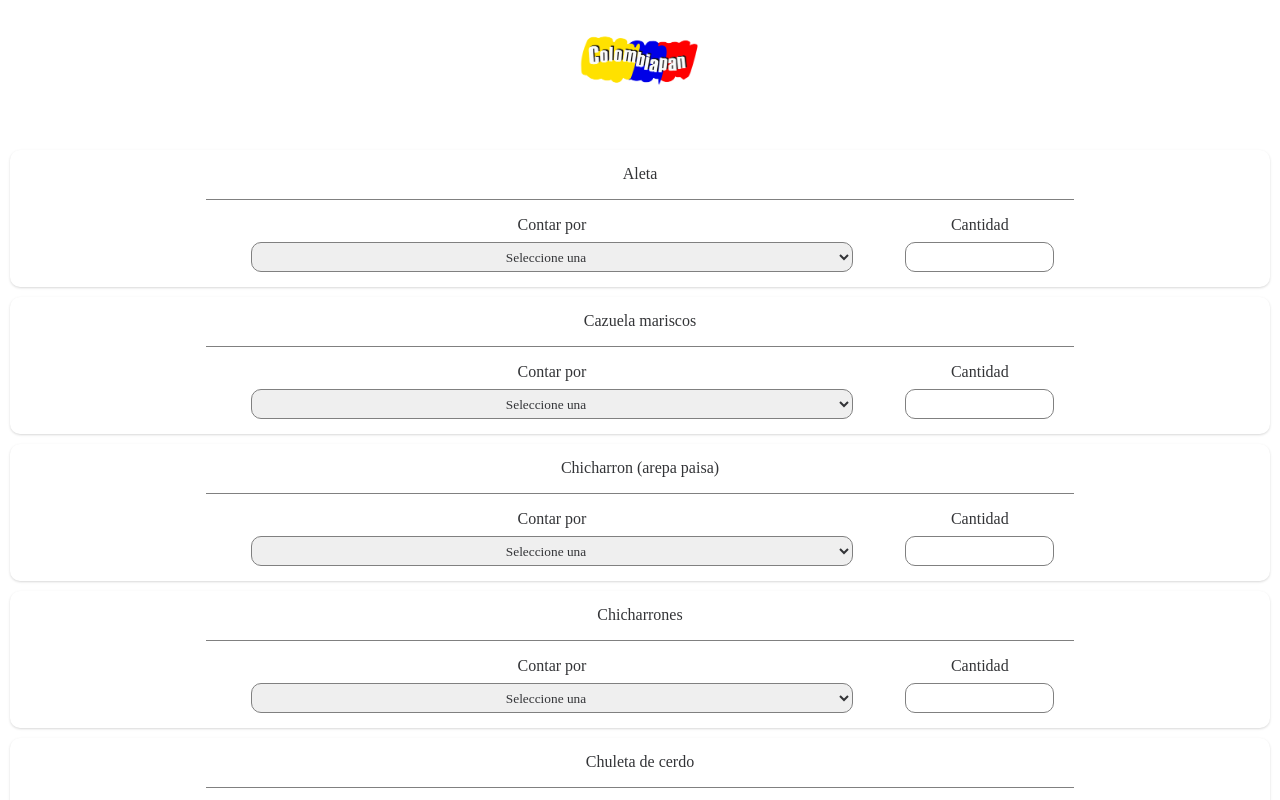
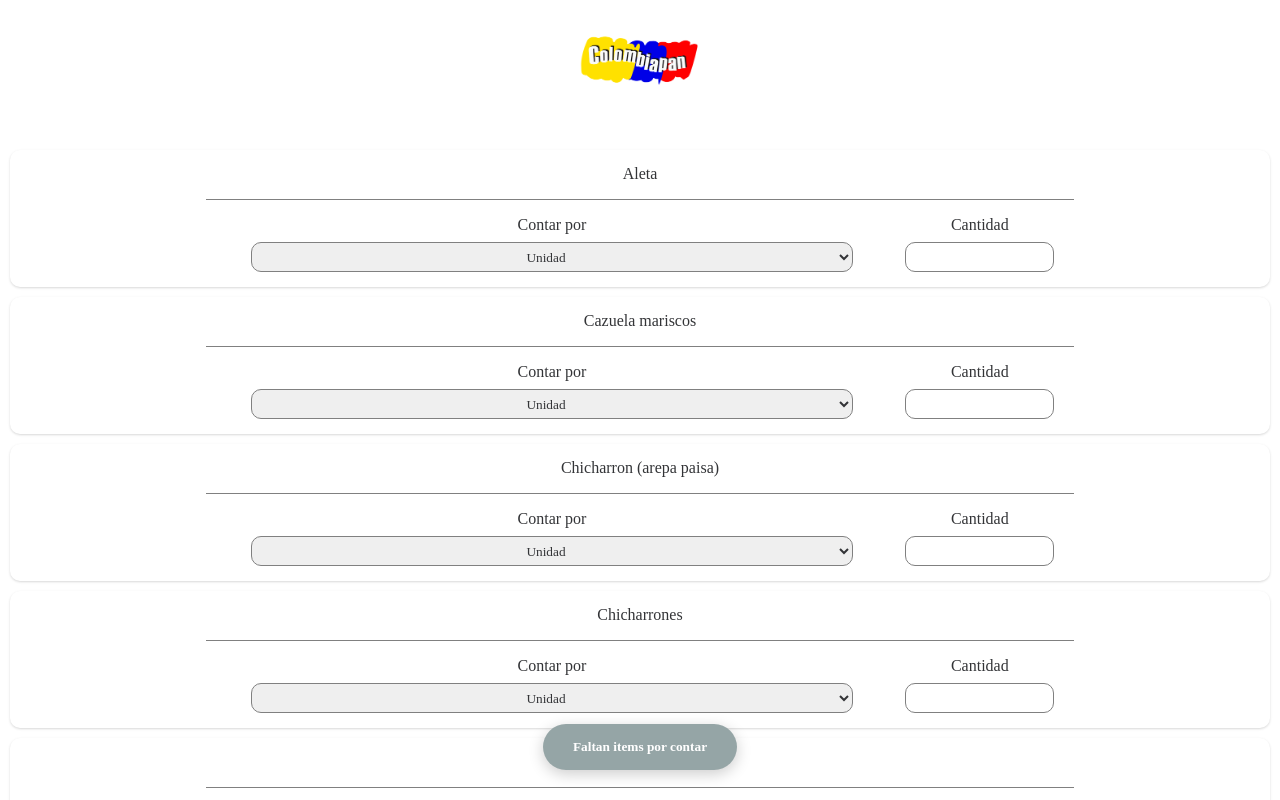
Before and after one commit to JulioMartinezTech/inventario-app, a Vue app: page / in a window 1280 px wide. Shown: the top 800 px of the page. Built offline with nearby package versions, Linux system fonts and the light colour scheme; the HTML template or start-up script is replaced by a standard one.

Commit message:
add jspdf and jspdf-autotable

```diff
--- a/package.json
+++ b/package.json
@@ -17,6 +17,8 @@
     "format": "prettier --write --experimental-cli src/"
   },
   "dependencies": {
+    "jspdf": "^4.1.0",
+    "jspdf-autotable": "^5.0.7",
     "vue": "^3.5.26"
   },
   "devDependencies": {
--- a/src/components/c-item-card.vue
+++ b/src/components/c-item-card.vue
@@ -1,29 +1,29 @@
 <template>
   <div class="c-item-card">
-    <p class="c-item-card__title">{{ props.name }}</p>
+    <p class="c-item-card__title">{{ props.item.name }}</p>
     <div class="c-item-card__separator"></div>
     <div class="c-item-card__inputs">
       <div class="c-item-card__select__container">
-        <label :for="`type-${props.name}`">Contar por</label>
+        <label :for="`type-${props.item.name}`">Contar por</label>
         <select
           v-model="selectedUniteType"
           name="type"
-          :id="`type-${props.name}`"
+          :id="`type-${props.item.name}`"
           class="c-item-card__select"
         >
           <option disabled value="">Seleccione una</option>
-          <option v-for="type in props.uniteTypes" :key="type.id" :value="type.value">
+          <option v-for="type in props.unitTypes" :key="type.id" :value="type.value">
             {{ type.label }}
           </option>
         </select>
       </div>
       <div class="c-item-card__input__container">
-        <label :for="`qty-${props.name}`">Cantidad</label>
+        <label :for="`qty-${props.item.name}`">Cantidad</label>
         <input
           v-model.number="quantityInput"
           type="number"
           class="c-item-card__input"
-          :id="`qty-${props.name}`"
+          :id="`qty-${props.item.name}`"
         />
       </div>
     </div>
@@ -31,18 +31,9 @@
 </template>
 
 <script setup lang="ts">
-interface UniteType {
-  id: number
-  label: string
-  value: string
-}
+import type { ItemCardProps } from '@/types/inventoryTypes'
 
-interface Props {
-  name: string
-  uniteTypes: UniteType[]
-}
-
-const props = defineProps<Props>()
+const props = defineProps<ItemCardProps>()
 const selectedUniteType = defineModel<string>('type', { default: '' })
 const quantityInput = defineModel<number | null>('quantity', { default: null })
 </script>
--- /dev/null
+++ b/src/composables/useInventoryExport.ts
@@ -0,0 +1,66 @@
+import jsPDF from 'jspdf'
+import autoTable from 'jspdf-autotable'
+import type { Item } from '@/types/inventoryTypes'
+
+export function useInventoryExport() {
+  const generatePDF = (items: Item[]): void => {
+    // 1. Filtrar solo los items que tienen una cantidad ingresada
+    const itemsToExport = items.filter(
+      (item) => item.selection.quantity !== null && item.selection.quantity > 0,
+    )
+
+    if (itemsToExport.length === 0) {
+      alert('No hay datos para exportar. Ingresa al menos una cantidad.')
+      return
+    }
+
+    const doc = new jsPDF()
+    const date = new Date().toLocaleDateString('es-CO') // Formato local
+
+    // --- Diseño del Encabezado ---
+    doc.setFontSize(18)
+    doc.setTextColor(40)
+    doc.text('Reporte de Inventario - Colombiapan', 14, 20)
+
+    doc.setFontSize(10)
+    doc.setTextColor(100)
+    doc.text(`Fecha de generación: ${date}`, 14, 28)
+
+    // --- Preparación de Datos ---
+    // Mapeamos el objeto Item a una estructura de filas [col1, col2, col3...]
+    const body = itemsToExport.map((item) => [
+      item.name,
+      item.selection.quantity,
+      item.selection.unit.toUpperCase(),
+      item.location,
+    ])
+
+    // --- Generación de Tabla ---
+    autoTable(doc, {
+      startY: 35,
+      head: [['Producto', 'Cant.', 'Unidad', 'Ubicación']],
+      body: body,
+      theme: 'striped',
+      headStyles: {
+        fillColor: [230, 126, 34], // Un naranja acorde al logo de panadería
+        textColor: 255,
+        fontStyle: 'bold',
+      },
+      styles: {
+        fontSize: 10,
+        cellPadding: 3,
+      },
+      columnStyles: {
+        1: { halign: 'center' }, // Cantidad centrada
+        2: { halign: 'center' }, // Unidad centrada
+      },
+    })
+
+    // --- Salida ---
+    doc.save(`Inventario_${date.replace(/\//g, '-')}.pdf`)
+  }
+
+  return {
+    generatePDF,
+  }
+}
--- /dev/null
+++ b/src/types/inventoryTypes.ts
@@ -0,0 +1,22 @@
+export interface UnitType {
+  id: number
+  label: string
+  value: 'und' | 'cj' // Restringimos los strings posibles
+}
+
+export interface ItemSelection {
+  unit: UnitType['value'] // Reutilizamos el tipo de UnitType para coherencia
+  quantity: number | null
+}
+
+export interface Item {
+  id: number
+  name: string
+  location: string
+  selection: ItemSelection
+}
+
+export interface ItemCardProps {
+  item: Item // Pasamos el objeto completo para evitar prop-drilling de campos sueltos
+  unitTypes: UnitType[]
+}
--- a/src/views/v-home.vue
+++ b/src/views/v-home.vue
@@ -10,41 +10,65 @@
     <CItemCard
       v-for="item in items"
       :key="item.id"
-      :name="item.name"
-      :unite-types="unites"
-      v-model:type="item.selection.type"
+      :item="item"
+      :unit-types="units"
+      v-model:type="item.selection.unit"
       v-model:quantity="item.selection.quantity"
     />
+    <div class="v-home__actions">
+      <button
+        @click="handleExportAndReset"
+        :disabled="!isInventoryComplete"
+        class="v-home__btn-export"
+      >
+        {{ isInventoryComplete ? 'Generar y Limpiar Lista' : 'Faltan items por contar' }}
+      </button>
+    </div>
   </main>
 </template>
 
 <script setup lang="ts">
-import { ref } from 'vue'
+import { ref, computed } from 'vue'
+
 import CItemCard from '../components/c-item-card.vue'
 import rawData from '../data/items.json'
 
-interface Selection {
-  type: string
-  quantity: number | null
-}
+import { useInventoryExport } from '@/composables/useInventoryExport'
 
-interface Item {
-  id: number
-  name: string
-  location: string
-  selection: Selection
-}
-const unites = [
+import type { Item, UnitType } from '@/types/inventoryTypes'
+
+const { generatePDF } = useInventoryExport()
+
+const units: UnitType[] = [
   { id: 1, label: 'Unidad', value: 'und' },
   { id: 2, label: 'Caja', value: 'cj' },
 ]
 
-const items = ref<Item[]>(
-  rawData.map((item) => ({
+const createInitialItems = (): Item[] => {
+  return rawData.map((item) => ({
     ...item,
-    selection: { type: '', quantity: null },
-  })),
-)
+    selection: { unit: 'und', quantity: null },
+  }))
+}
+
+const items = ref<Item[]>(createInitialItems())
+
+// Computed para validar si hay algo que exportar
+const isInventoryComplete = computed(() => {
+  return items.value.length > 0 && items.value.every((i) => i.selection.quantity !== null)
+})
+
+const handleExportAndReset = (): void => {
+  // 1. Exportamos
+  generatePDF(items.value)
+
+  // 2. REGLA 2: Resetear la lista después de exportar
+  // Usamos un timeout pequeño o confirmación opcional si quieres estar seguro
+  const confirmed = confirm('¿Deseas limpiar la lista para un nuevo inventario?')
+  if (confirmed) {
+    items.value = createInitialItems()
+  }
+}
 </script>
 
 <style scoped>
@@ -67,4 +91,34 @@ const items = ref<Item[]>(
   gap: 10px;
   padding: 10px;
 }
+.v-home__actions {
+  margin-top: 30px;
+  position: sticky;
+  bottom: 20px;
+  padding: 10px;
+}
+
+.v-home__btn-export {
+  padding: 15px 30px;
+  background-color: #27ae60;
+  color: white;
+  border: none;
+  border-radius: 50px;
+  font-weight: bold;
+  box-shadow: 0 4px 15px rgba(0, 0, 0, 0.2);
+  cursor: pointer;
+  transition:
+    transform 0.2s,
+    background-color 0.2s;
+}
+
+.v-home__btn-export:disabled {
+  background-color: #95a5a6;
+  cursor: not-allowed;
+  transform: none;
+}
+
+.v-home__btn-export:active:not(:disabled) {
+  transform: scale(0.95);
+}
 </style>
```
Also changed, not shown: 1 other file (tests, documents, lock files or other folders).
